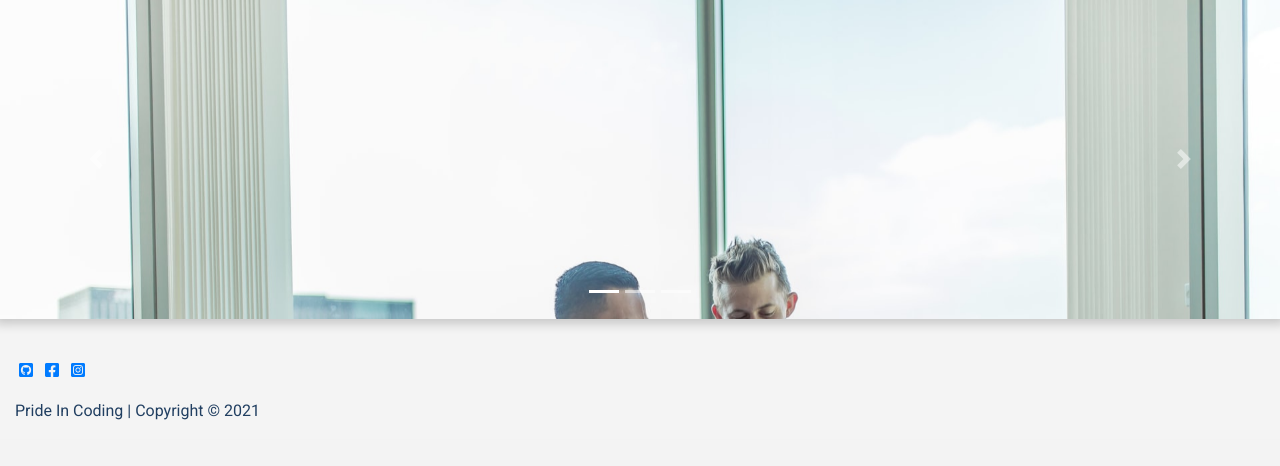
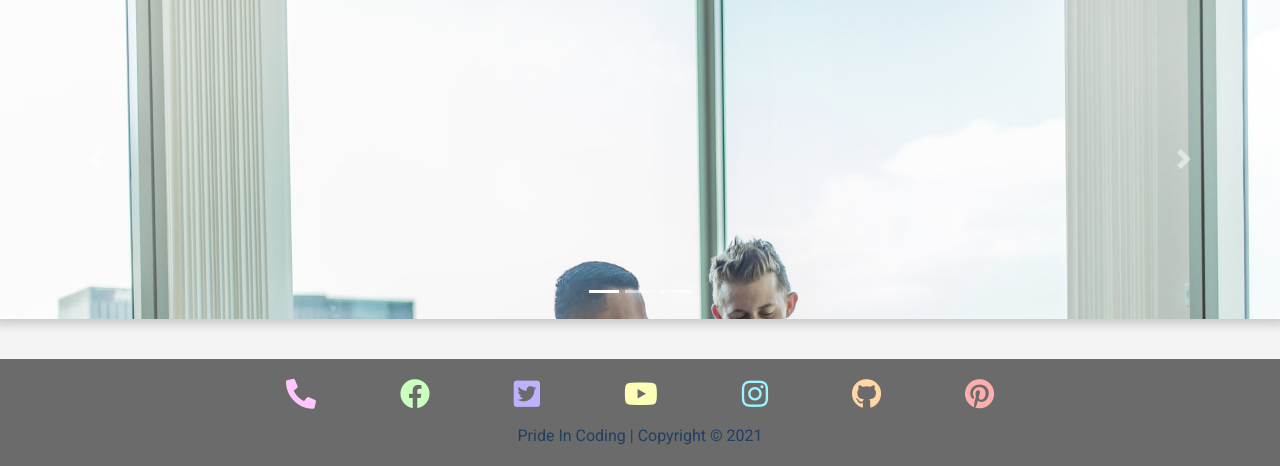
Before and after one commit to kimkesdev/Pride-In-Coding, a Flask app: page / in a window 1280 px wide. Shown: the part 369-835 px from the top of the page. Before the commit the page ends 789 px from the top, so only its background shows below. Run offline with Flask 2, Linux system fonts and the light colour scheme; some libraries are stand-ins or nearby versions.

Commit message:
footer colors

```diff
--- a/static/css/style.css
+++ b/static/css/style.css
@@ -93,6 +93,48 @@ h2:after{
             }
         }
 .view,body,html{height:100%}.navbar{background-color:rgba(0, 0, 0, 0.562)}.top-nav-collapse{background-color:rgba(0, 0, 0, 0.562)}
+
+/*     FOOTER      */
+
+.social-networks{
+    text-align: center;
+    line-height: 20px;
+    background-color:rgba(0, 0, 0, 0.562);
+    padding-top: 20px;
+    padding-bottom: 20px;
+}
+
+.social-networks li {
+    display:inline;
+}
+
+.social-networks i {
+    font-size: 30px;
+    padding-left: 40px;
+    padding-right: 40px;
+}
+
+.pink {
+    color: #ffc6ff;
+}
+.green {
+    color: #caffbf;
+}
+.blue {
+    color: #9bf6ff;
+}
+.purple {
+    color: #bdb2ff;
+}
+.yellow {
+    color: #fdffb6;
+}
+.orange {
+    color: #ffd6a5;
+}
+.red {
+    color: #ffadad;
+}
 
 /* home page */
 
--- a/templates/base.html
+++ b/templates/base.html
@@ -72,38 +72,17 @@
         {% endblock %}
     </main>
 
-    <footer class="page-footer">
-        <!--Footer-->
-    <div class="container-fluid footer-container">
-        <div class="row">
-          <!--Social media icons-->
-          <div class="col-12" id="social-col">
-            <ul class="social-media-links">
-                <li class="list-inline-item mx-1">
-                    <a href="https://github.com/aineon/women-in-tech" target="_blank" rel="noopener noreferrer" aria-label="GitHub icon">
-                        <i class="fab fa-github-square active"></i>
-                    </a>
-                </li>
-                <li class="list-inline-item mx-1">
-                    <a href="https://www.facebook.com" target="_blank" rel="noopener noreferrer" aria-label="Facebook icon">
-                        <i class="fab fa-facebook-square active"></i>
-                    </a>
-                </li>
-                <li class="list-inline-item mx-1">
-                    <a href="https://www.instagram.com" target="_blank" rel="noopener noreferrer" aria-label="Instagram icon">
-                        <i class="fab fa-instagram-square active"></i>
-                    </a>
-                </li>
+    <footer class="social-networks">
+        <ul>
+                <li><a class="pink" href="tel:123456789" target="_blank"><i class="fas fa-phone-alt"></i></a></li>
+                <li><a class="green" href="https://www.facebook.com" target="_blank"><i class="fab fa-facebook"></i></a></li>
+                <li><a class="purple" href="https://www.twitter.com" target="_blank"><i class="fab fa-twitter-square"></i></a></li>
+                <li><a class="yellow" href="https://www.youtube.com" target="_blank"><i class="fab fa-youtube"></i></a></li>
+                <li><a class="blue" href="https://www.instagram.com" target="_blank"><i class="fab fa-instagram"></i></a></li>
+                <li><a class="orange" href="https://www.github.com" target="_blank"><i class="fab fa-github"></i></a></li>
+                <li><a class="red" href="https://www.pinterest.com" target="_blank"><i class="fab fa-pinterest"></i></a></li>
             </ul>
-          </div>
-        </div>
-        <!--Copyright-->
-        <div class= row>
-          <div class="col-12" id="copyright-col">
-              <p class="copyright">Pride In Coding | Copyright © 2021</p>
-          </div>
-        </div>
-    </div>
+        Pride In Coding | Copyright © 2021
     </footer>
 
     <script src="https://code.jquery.com/jquery-3.5.1.slim.min.js"
```
